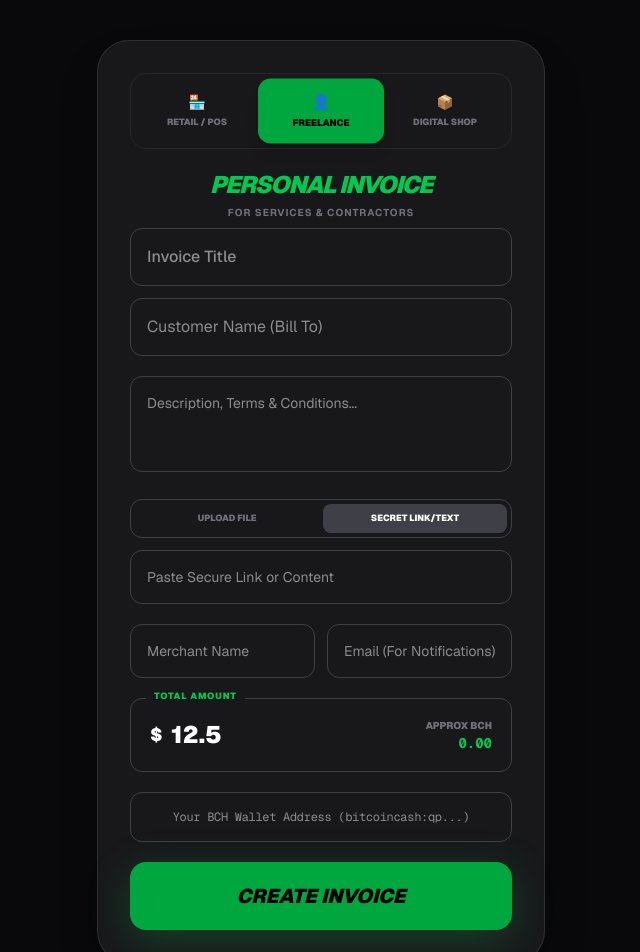
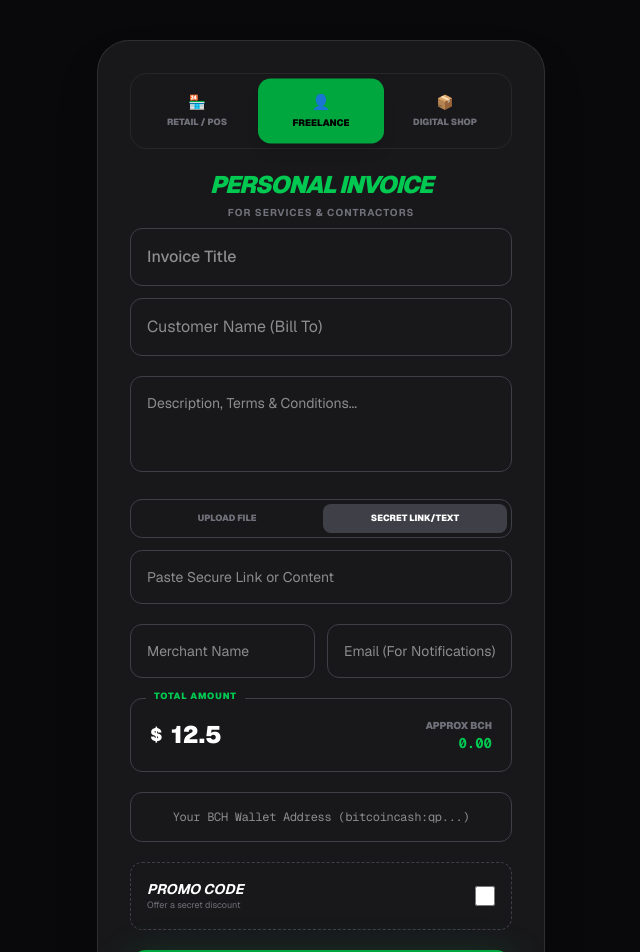
Before and after one commit to saleemm1/payonce-cash, a Next.js app: page /create/invoice in a window 1280 px wide. Shown: the top 952 px of the page, without its empty margins (319-959 px from the left). Built offline with nearby package versions, Linux system fonts and the light colour scheme; no server answers.

Commit message:
Update page.js

```diff
--- a/app/create/invoice/page.js
+++ b/app/create/invoice/page.js
@@ -21,6 +21,9 @@
   const [uploading, setUploading] = useState(false);
   const [generatedLink, setGeneratedLink] = useState('');
   const [copied, setCopied] = useState(false);
+  const [enablePromo, setEnablePromo] = useState(false);
+  const [promoCode, setPromoCode] = useState('');
+  const [promoDiscount, setPromoDiscount] = useState('');
 
   useEffect(() => {
     const getBCH = async () => {
@@ -85,7 +88,8 @@
         w: wallet, p: usdPrice, n: productName, sn: sellerName,
         se: sellerEmail, i: assetId, fn: originalFileName, a: enableAffiliate,
         cn: invoiceType === 'personal' ? customerName : (orderRef ? `Ref: ${orderRef}` : ''),
-        d: productDesc, pr: finalPreview, dt: invoiceType === 'retail' ? 'text' : deliveryType, ty: invoiceType
+        d: productDesc, pr: finalPreview, dt: invoiceType === 'retail' ? 'text' : deliveryType, ty: invoiceType,
+        pc: enablePromo && promoCode && promoDiscount ? { code: promoCode.toUpperCase(), discount: promoDiscount } : null
       };
 
       const encodedId = btoa(unescape(encodeURIComponent(JSON.stringify(payload))));
@@ -186,6 +190,22 @@
 
         <input required type="text" value={wallet} onChange={(e) => setWallet(e.target.value)} className="w-full p-4 bg-zinc-900 border border-zinc-700 rounded-xl text-white outline-none focus:border-green-500 transition-all text-xs font-mono text-center tracking-tight" placeholder="Your BCH Wallet Address (bitcoincash:qp...)" />
 
+        <div className="bg-zinc-900/50 p-4 rounded-xl border border-dashed border-zinc-700 flex flex-col gap-3">
+            <div className="flex items-center justify-between">
+                <div>
+                   <h3 className="text-sm font-bold uppercase italic text-white">Promo Code</h3>
+                   <p className="text-[9px] text-zinc-500">Offer a secret discount</p>
+                </div>
+                <input type="checkbox" checked={enablePromo} onChange={(e) => setEnablePromo(e.target.checked)} className="w-5 h-5 accent-green-500 cursor-pointer" />
+            </div>
+            {enablePromo && (
+                <div className="flex gap-2 animate-in fade-in slide-in-from-top-2">
+                    <input type="text" maxLength={5} placeholder="CODE (3-5 chars)" value={promoCode} onChange={(e)=>setPromoCode(e.target.value.toUpperCase())} className="flex-1 p-2 bg-black border border-zinc-700 rounded text-xs text-white uppercase outline-none focus:border-green-500" />
+                    <input type="number" placeholder="%" min="1" max="100" value={promoDiscount} onChange={(e)=>setPromoDiscount(e.target.value)} className="w-16 p-2 bg-black border border-zinc-700 rounded text-xs text-white outline-none focus:border-green-500 text-center" />
+                </div>
+            )}
+        </div>
+
         {invoiceType === 'digital' && (
            <div className="bg-zinc-900/50 p-4 rounded-xl border border-dashed border-zinc-700 flex items-center justify-between animate-in fade-in">
              <div>
```
